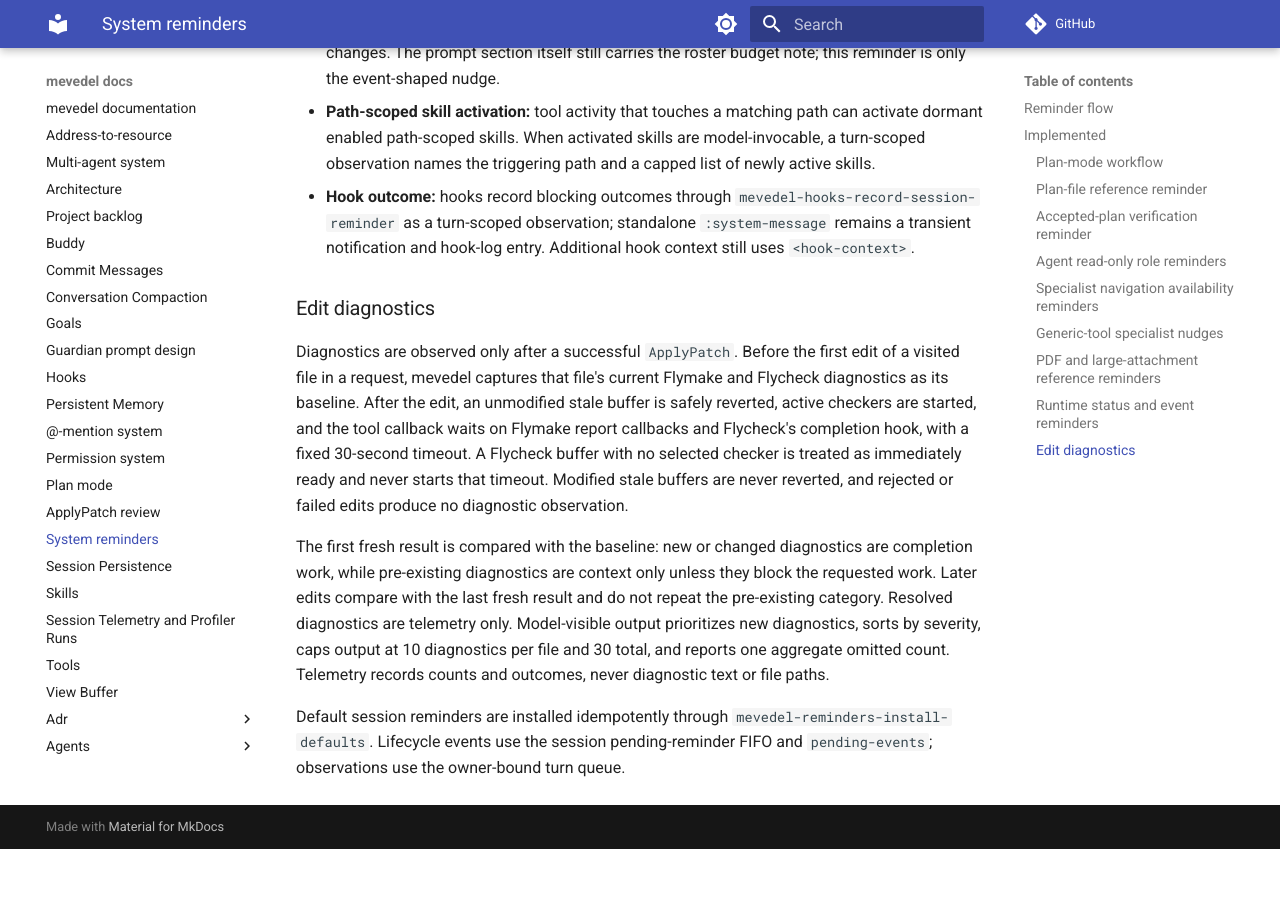
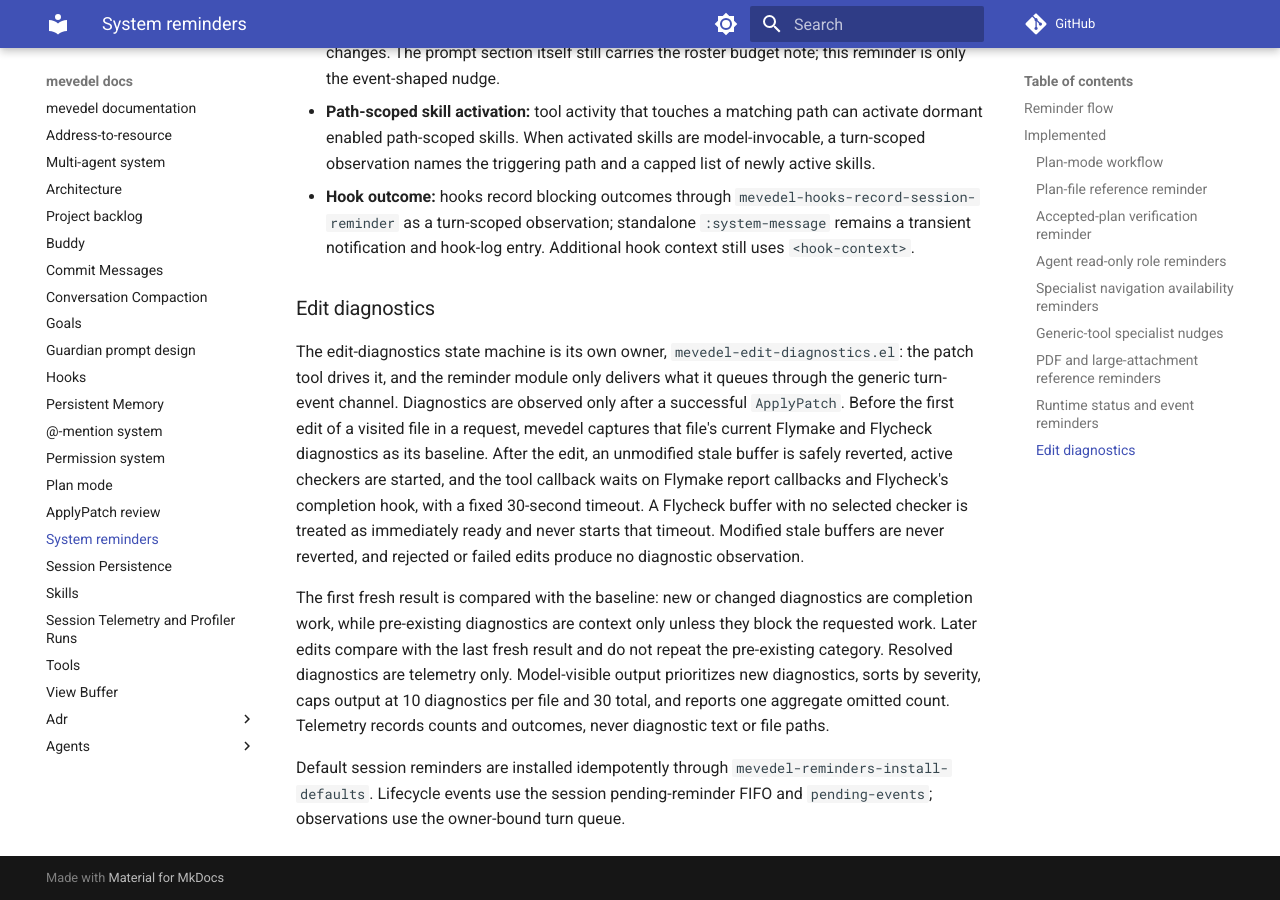
Before and after one commit to FrauH0lle/mevedel, an MkDocs documentation site: the page built from docs/reminders.md, in a window 1280 px wide and 900 px high, scrolled down 4456 px. Built offline with MkDocs 1.6.1 and Material for MkDocs 9.7.7, drawn with Linux system fonts in a browser that asks for light colours; comment, search, counter and statistics services are not loaded; before the commit the page ends 5305 px from its top, so only the background shows below that.

Commit message:
refactor(reminders)!: Extract the edit-diagnostics state machine
The patch-diagnostics engine was ~390 lines of `mevedel-reminders.el`
that is not a reminder: an asynchronous edit-feedback state machine
capturing Flymake/Flycheck baselines before a patch, re-running the
checkers after, classifying what the edit introduced, resolved, or left
pre-existing, and queueing one coalesced report.  It has one driver, the
patch tool, and a two-function seam; no catalog or delivery consumer
ever touched it.  It is now its own owner, `mevedel-edit-diagnostics.el`.

Three seams were straightened on the way.  The turn-owner resolver the
engine reads is public, since two modules consume it.  The workspace
buffer scan the engine shared with the specialist-availability section
belongs to the workspace owner and lives there as
`mevedel-workspace-file-buffers`.  And the delivery queue's only
type-specific branch -- clearing pending diagnostics after a
`diagnostics` event delivered -- is gone: the engine passes its
clear-pending action as the queue's generic per-event `:commit`, which
the queue already ran for everyone else.

Delivery, the reminder model, and the catalog stay in the reminder
module: the wider three-way split the finding gestured at would shuffle
pure constructors and a cohesive turn-lifecycle owner for no consumer's
benefit.  Also fixed in the new file: cl-lib set operations ran at
runtime under a compile-time-only require.

* mevedel-edit-diagnostics.el: New owner.
* mevedel-reminders.el (mevedel-reminders-turn-owner): Public, was
`--turn-owner'.
(mevedel-reminders--stage-turn-events): Drop the diagnostics special
case; the generic commit covers it.
(mevedel-reminders--workspace-buffers): Moved to the workspace owner.
* mevedel-workspace.el (mevedel-workspace-file-buffers): New home.
* mevedel-tool-patch.el: Drive the new owner.
* test/test-mevedel-edit-diagnostics.el: The four diagnostics deftests,
moved, plus compiled direct-load coverage.
* test/test-mevedel-patch-review.el: Retarget the stub.
* AGENTS.md, docs/reminders.md: Name the new owner.

```diff
--- a/docs/reminders.md
+++ b/docs/reminders.md
@@ -184,6 +184,9 @@
 
 ### Edit diagnostics
 
+The edit-diagnostics state machine is its own owner,
+`mevedel-edit-diagnostics.el`: the patch tool drives it, and the reminder
+module only delivers what it queues through the generic turn-event channel.
 Diagnostics are observed only after a successful `ApplyPatch`.
 Before the first edit of a visited file in a request, mevedel captures that
 file's current Flymake and Flycheck diagnostics as its baseline. After the
```
Also changed, not shown: AGENTS.md (+1 -0 lines), 7 other files.
